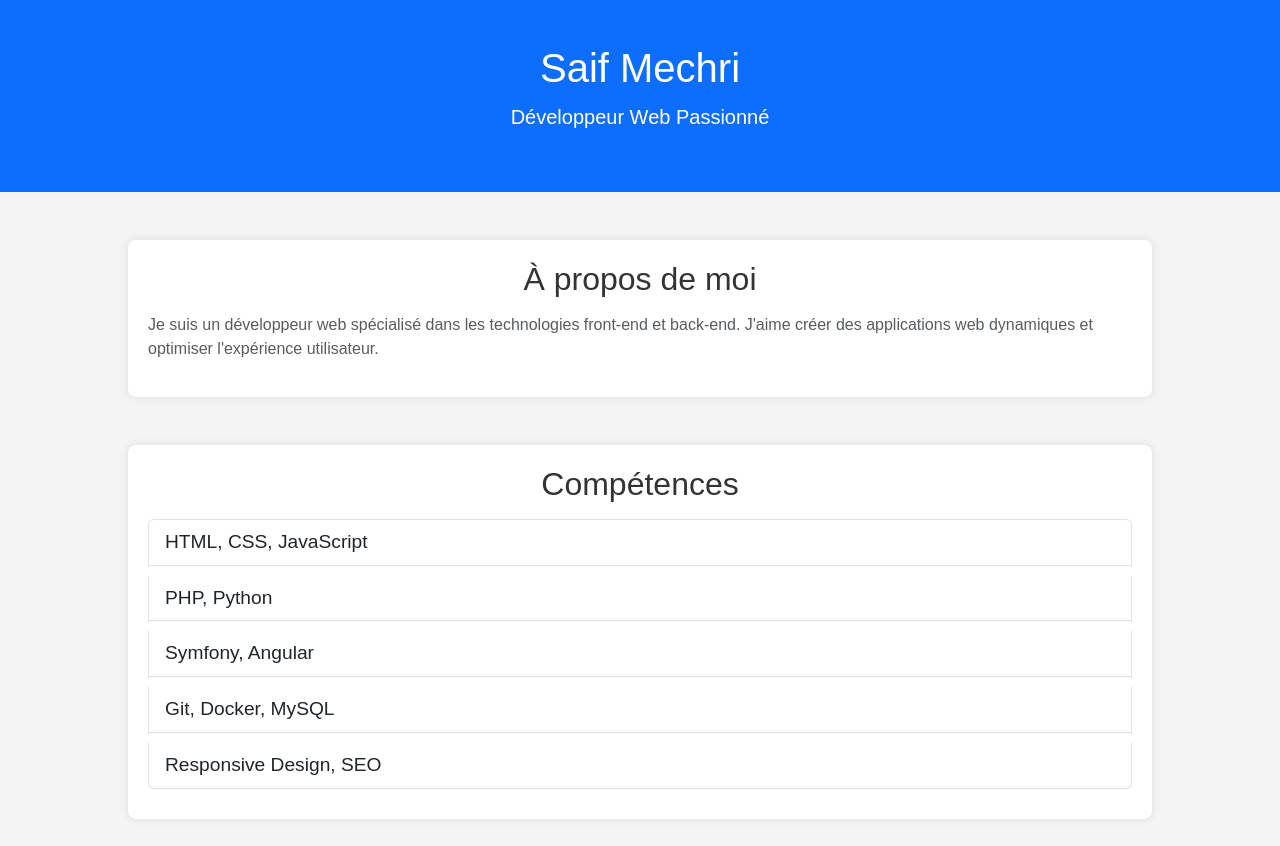
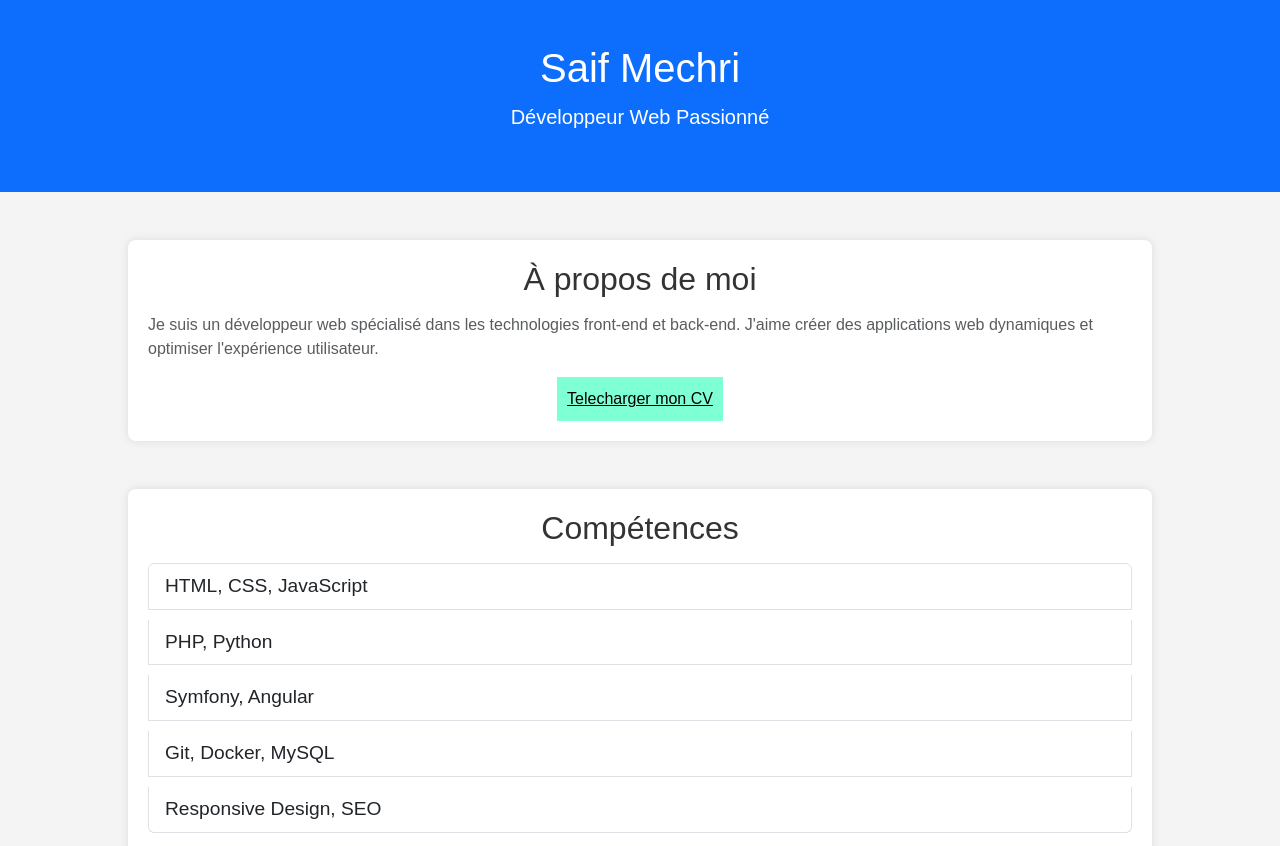
Before and after one commit to saifmechri/saifmechri, a plain HTML site: page index.html in a window 1280 px wide. Shown: the top 846 px of the page. Drawn offline with nearby package versions, Linux system fonts and the light colour scheme.

Commit message:
version 4

```diff
--- a/index.html
+++ b/index.html
@@ -19,6 +19,7 @@
     <section id="about" class="container my-5">
         <h2 class="text-center">À propos de moi</h2>
         <p class="text-muted">Je suis un développeur web spécialisé dans les technologies front-end et back-end. J'aime créer des applications web dynamiques et optimiser l'expérience utilisateur.</p>
+        <a href="./cv.pdf" download target="_blank" style="padding: 10px;background-color: aquamarine; text-align: center;margin: 0 auto; display: flex;width: fit-content;text-transform: none;color: #000;">Telecharger mon CV</a>
     </section>
 
     <section id="skills" class="container my-5">
```
Also changed, not shown: 1 other file.
